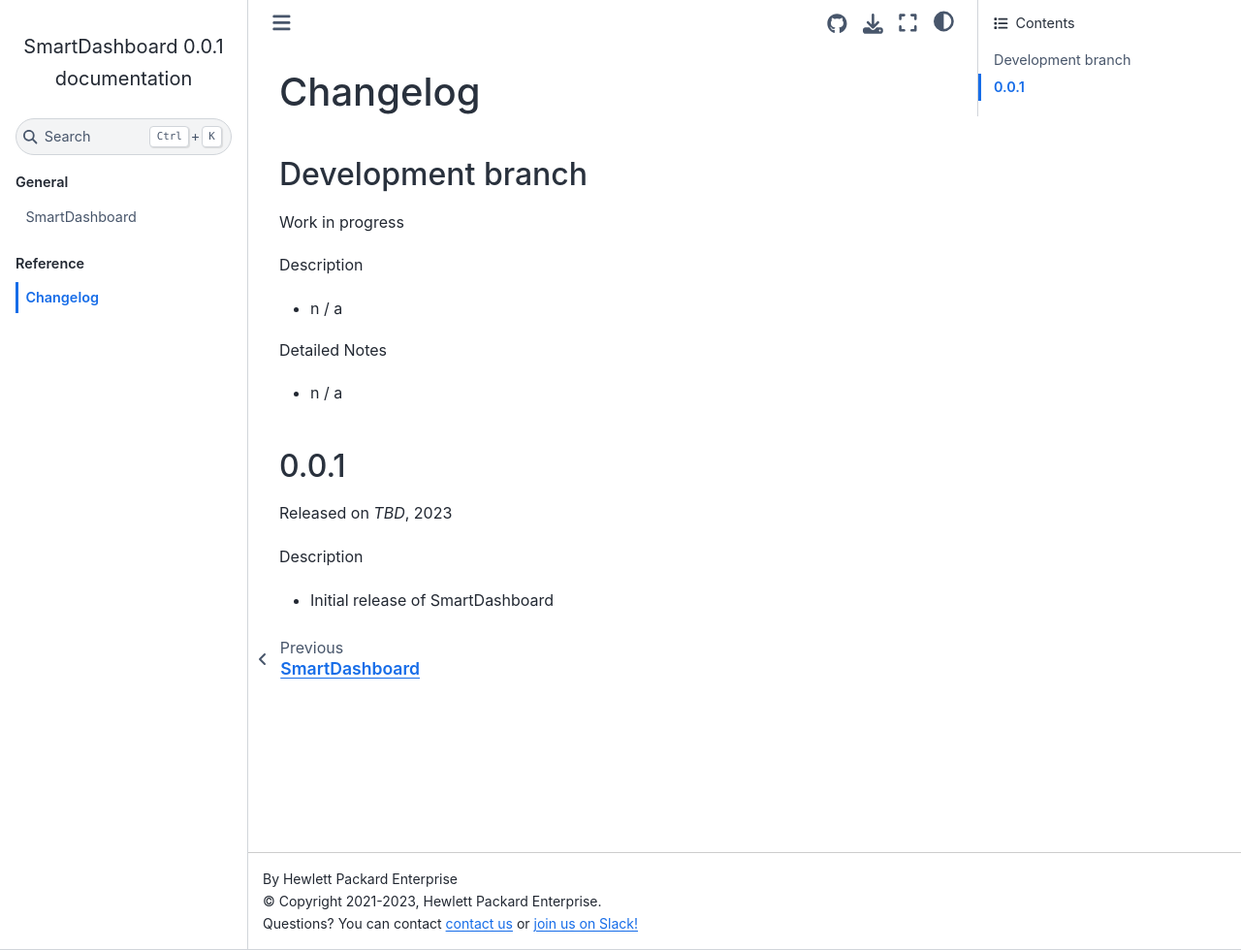
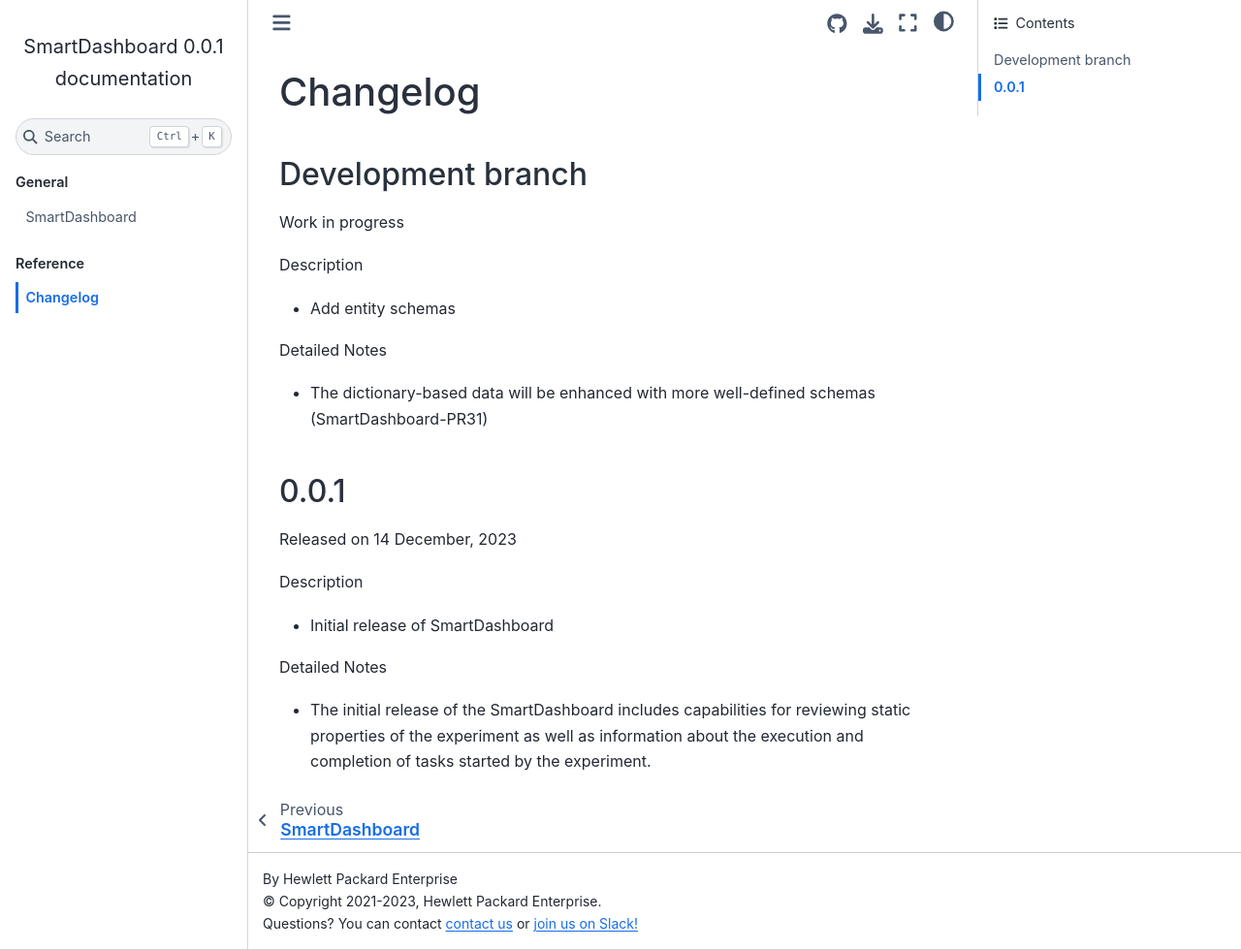
Before and after one commit to CrayLabs/SmartDashboard, a Sphinx documentation site: the page built from doc/changelog.rst, in a window 1280 px wide and 980 px high. Shown: the whole window at 97% size. Built offline with Sphinx 7.4.7 and the Sphinx Book theme 1.1.4, drawn with Linux system fonts in a browser that asks for light colours; formulas are drawn with MathJax 3.

Commit message:
update changelog for initial release

```diff
--- a/doc/changelog.rst
+++ b/doc/changelog.rst
@@ -8,21 +8,28 @@
 
 Description
 
-- n / a
+- Add entity schemas
 
 
 Detailed Notes
 
-- n / a
+- The dictionary-based data will be enhanced with more well-defined
+  schemas (SmartDashboard-PR31)
 
-.. _PRXXX: https://github.com/CrayLabs/SmartDashboard/pull/XXX
+.. _PR31: https://github.com/CrayLabs/SmartDashboard/pull/31
 
 
 0.0.1
 -----
 
-Released on *TBD*, 2023
+Released on 14 December, 2023
 
 Description
 
 - Initial release of SmartDashboard
+
+Detailed Notes
+
+- The initial release of the SmartDashboard includes capabilities for reviewing
+  static properties of the experiment as well as information about the execution
+  and completion of tasks started by the experiment.
```
